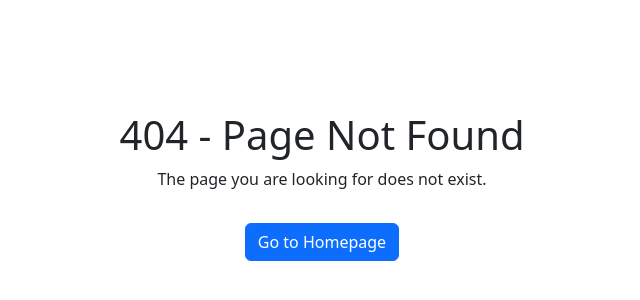
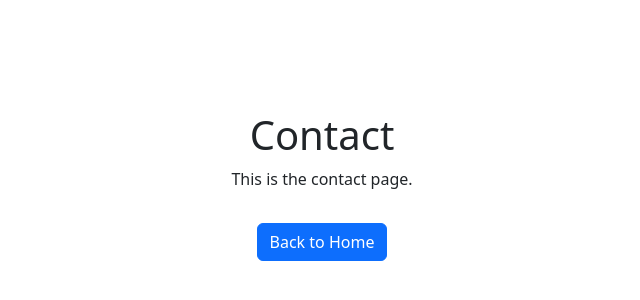
Before and after one commit to razvandinica/razvandinica.github.io, a React (Vite) app: page /contact in a window 1280 px wide. Before the commit this address had no page. Shown: the part 214-514 px from the top of the page, without its empty margins (318-958 px from the left). Built offline with nearby package versions, Linux system fonts and the light colour scheme.

Commit message:
adding Contact

```diff
--- a/src/App.jsx
+++ b/src/App.jsx
@@ -3,6 +3,7 @@ import { BrowserRouter as Router, Route, Routes } from 'react-router-dom';
 import Home from './components/Home';
 import About from './components/About';
 import Blog from './components/Blog';
+import Contact from './components/Contact';
 import NotFound from './components/NotFound';
 import 'bootstrap/dist/css/bootstrap.min.css';
 
@@ -13,6 +14,7 @@ function App() {
         <Route path="/" element={<Home />} />
         <Route path="/aboutme" element={<About />} />
         <Route path="/blog" element={<Blog />} />
+        <Route path="/contact" element={<Contact />} />
         <Route path="*" element={<NotFound />} />
       </Routes>
     </Router>
--- /dev/null
+++ b/src/components/Contact.jsx
@@ -0,0 +1,14 @@
+import React from 'react';
+import { Link } from 'react-router-dom';
+
+const Contact = () => {
+    return (
+        <div className="d-flex flex-column justify-content-center align-items-center vh-100">
+            <h1>Contact</h1>
+            <p>This is the contact page.</p>
+            <Link to="/" className="btn btn-primary mt-3">Back to Home</Link>
+        </div>
+    );
+};
+
+export default Contact;
--- a/src/components/Home.jsx
+++ b/src/components/Home.jsx
@@ -6,6 +6,7 @@ const Home = () => {
         <div className="d-flex justify-content-center align-items-center vh-100">
             <Link to="/aboutme" className="btn btn-primary mx-2">About Me</Link>
             <Link to="/blog" className="btn btn-secondary mx-2">Blog</Link>
+            <Link to="/contact" className="btn btn-info mx-2">Contact</Link>
         </div>
     );
 };
```
